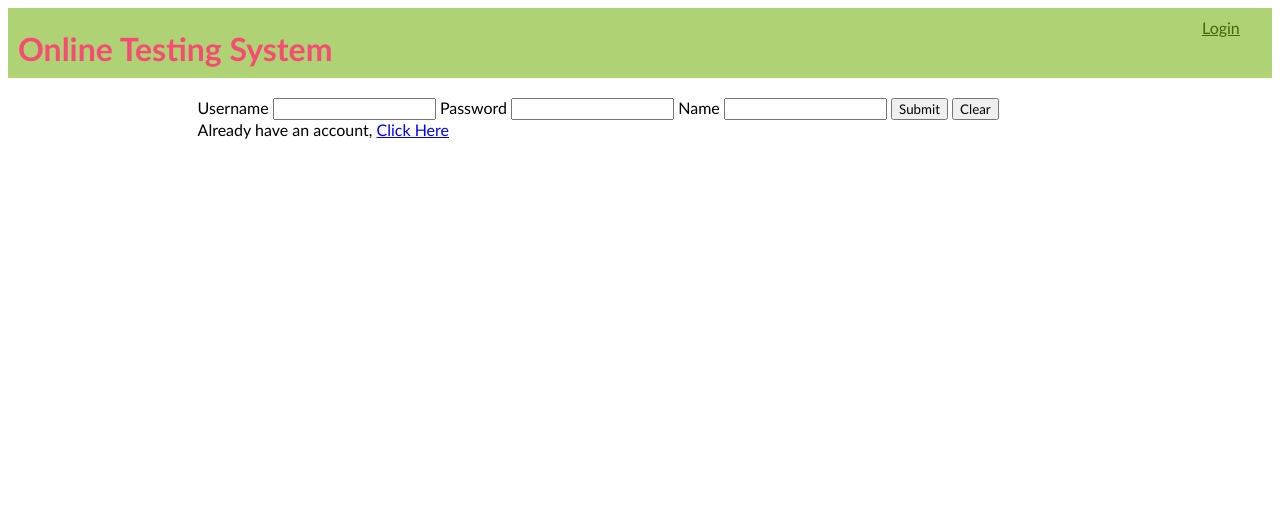
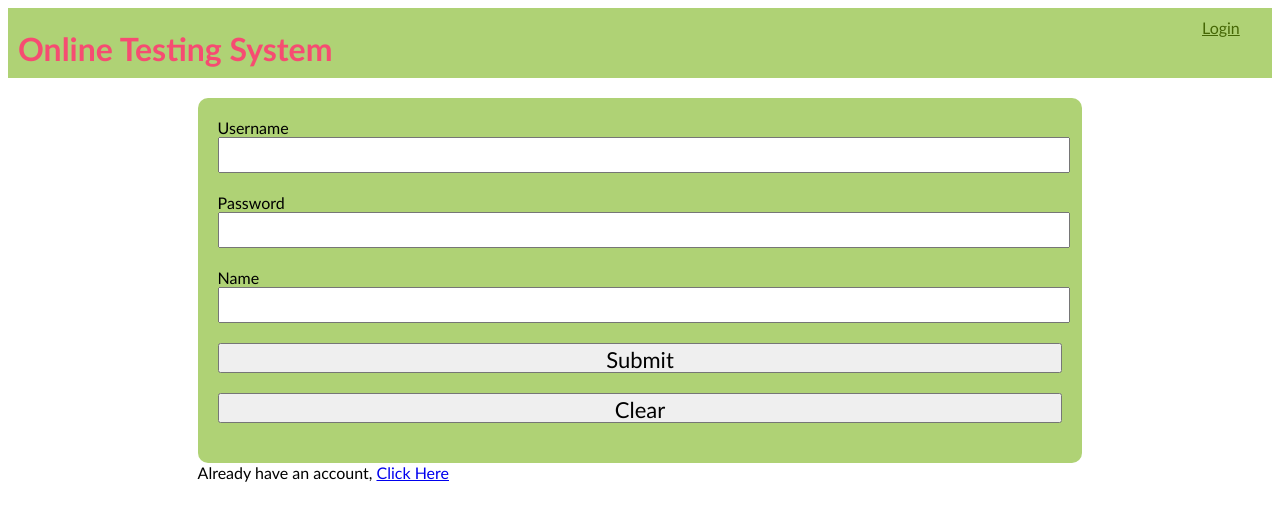
Before and after one commit to bholushukla2005/Online-Testing-System, a Django app: page /OTS/new-candidate in a window 1280 px wide. Shown: the top 521 px of the page. Run offline with Django 5.2, Linux system fonts and the light colour scheme.

Commit message:
Modified Files

```diff
--- a/OTS/static/formstyle.css
+++ b/OTS/static/formstyle.css
@@ -1,110 +1,28 @@
-login page code<!DOCTYPE html>
-<html lang="en">
-<head>
-    <meta charset="UTF-8">
-    <meta name="viewport" content="width=device-width, initial-scale=1.0">
-    <title>Responsive Login Form</title>
-    <style>
-        body {
-    font-family: Arial, sans-serif;
-    background-color: #07ddf9;
-    display: flex;
-    justify-content: center;
-    align-items: center;
-    height: 100vh;
-    margin: 0;
+form{
+    box-sizing:border-box;
+    padding:20px;
+    border-radius:10px;
+    background-color:#AFD275;
+    display:table;
+    width:100%;
 }
-
-.login-container {
-    background-color: #ffffff;
-    padding: 20px;
-    border-radius: 8px;
-    box-shadow: 0 0 10px rgba(0, 0, 0, 0.1);
-    width: 100%;
-    max-width: 400px;
-    margin: 20px;
+input{
+    display:block;
+    width:100%;
+    margin-bottom:20px;
+    height:30px;
+    font-size:22px;
 }
-
-.login-form {
-    display: flex;
-    flex-direction: column;
+.question{
+    color:#F64C72;
+    font-size:22px;
+    margin-bottom:20px;
 }
-
-.login-form h2 {
-    margin-bottom: 20px;
-    color: #00796b;
+.options{
+    font-size:22px;
 }
-
-.login-form label {
-    margin-bottom: 5px;
-    color: #00796b;
+.options input{
+    display:inline;
+    width:fit-content;
+    height:10px;
 }
-
-.login-form input {
-    margin-bottom: 15px;
-    padding: 10px;
-    border: 1px solid #b2dfdb;
-    border-radius: 4px;
-}
-
-.login-form button {
-    padding: 10px;
-    background-color: #07ddf9;
-    color: white;
-    border: none;
-    border-radius: 4px;
-    cursor: pointer;
-}
-
-.login-form button:hover {
-    background-color: #14df6c;
-}
-
-.login-form p {
-    margin-top: 10px;
-    color: #000000;
-}
-
-.click-here-btn {
-    background-color: transparent;
-    color: #f2ecec;
-    border: none;
-    cursor: pointer;
-    text-decoration: underline;
-}
-
-.click-here-btn:hover {
-    color: #14df6c;
-}
-
-@media (max-width: 600px) {
-    .login-container {
-        padding: 15px;
-    }
-
-    .login-form h2 {
-        font-size: 1.5em;
-    }
-
-    .login-form input, .login-form button {
-        font-size: 1em;
-    }
-}
-    </style>
-</head>
-<body>
-    <div class="login-container">
-        <form class="login-form">
-            <h2 style="color: #050505;">Login Form</h2>
-            <label for="username" style="color: #050505;">Username</label>
-            <input type="text" id="username" name="username" required>
-
-            <label for="password" style="color: #050505;">Password</label>
-            <input type="password" id="password" name="password" required>
-
-            <button type="submit">Login</button>
-            <p>New user? <button type="button" class="click-here-btn">Click Here</button></p>
-        </form>
-    </div>
-</body>
-</html>
```
Also changed, not shown: OTS/static/buttonstyle.css (line endings or trailing spaces), db.sqlite3.
